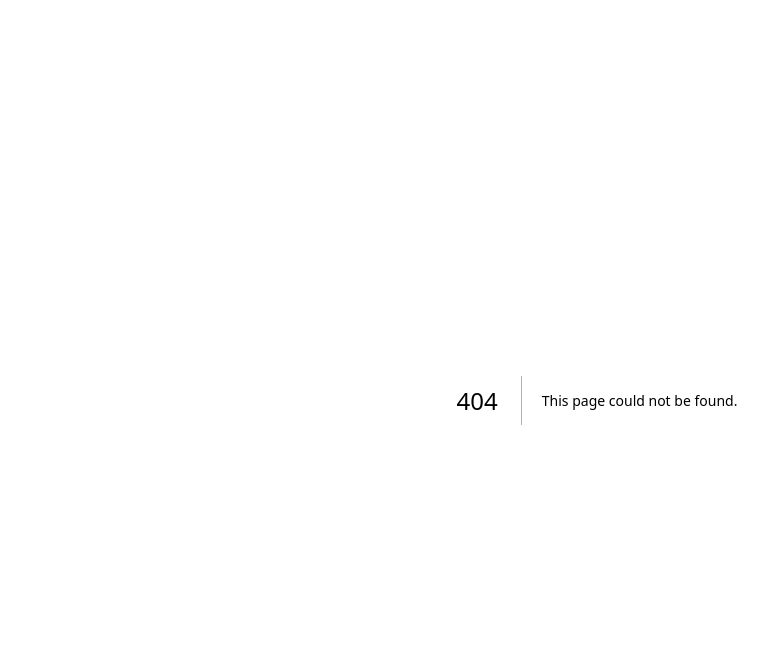
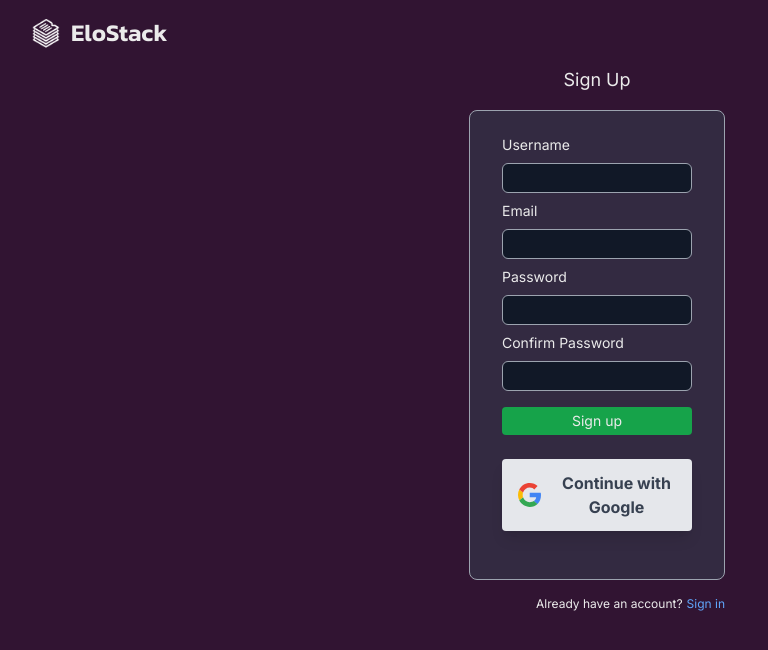
Before and after one commit to spaaacy/elostack, a Next.js app: page /signup in a window 1280 px wide. Before the commit this address had no page. Shown: the top 650 px of the page, without its empty margins (43-811 px from the left). Built offline with nearby package versions, Linux system fonts and the light colour scheme.

Commit message:
Adjusted auth pages

```diff
--- /dev/null
+++ b/app/(auth)/signin/page.jsx
@@ -0,0 +1,48 @@
+import NavBar from "@/components/NavBar";
+import Image from "next/image";
+import Link from "next/link";
+import React from "react";
+
+const Page = () => {
+  return (
+    <>
+      <NavBar />
+      <main>
+        <div className="flex flex-col w-1/2 lg:w-1/5 mx-auto">
+          <h1 className="text-lg mx-auto">Sign In</h1>
+          <form className="mt-4 px-8 py-6 rounded-lg bg-gray-700 bg-opacity-50 flex flex-col gap-2 border-gray-400 border-[1px]">
+            <label className="text-sm">Email</label>
+            <input
+              type="email"
+              className="rounded-md bg-gray-900 p-2 text-sm border-[1px] border-gray-400 focus:border-white focus:ring-0 focus:outline-none"
+            />
+            <label className="text-sm">Password</label>
+            <input
+              type="password"
+              className="rounded-md bg-gray-900 p-2 text-sm border-[1px] border-gray-400 focus:border-white focus:ring-0 focus:outline-none"
+            />
+            <button type="submit" className="text-sm rounded-full bg-green-600 py-2 mt-2 hover:bg-green-700">
+              Sign in
+            </button>
+            <hr className="border-0 h-[1px] bg-gray-400 my-2" />
+            <button
+              type="button"
+              className="text-sm gap-4 flex items-center justify-center bg-gray-200 hover:bg-gray-300 text-gray-700 font-bold py-2 rounded-full"
+            >
+              <Image src="/google.svg" alt="google_logo" width={20} height={20} />
+              <span>Continue with Google</span>
+            </button>
+          </form>
+          <p className="ml-auto mt-4 text-xs">
+            Don't have an account?
+            <Link href={"/signup"} className="ml-1 text-blue-400 hover:text-blue-500">
+              Sign up
+            </Link>
+          </p>
+        </div>
+      </main>
+    </>
+  );
+};
+
+export default Page;
--- /dev/null
+++ b/app/(auth)/signup/page.jsx
@@ -0,0 +1,57 @@
+import NavBar from "@/components/NavBar";
+import Image from "next/image";
+import Link from "next/link";
+import React from "react";
+
+const Page = () => {
+  return (
+    <>
+      <NavBar />
+      <main>
+        <div className="flex flex-col w-1/5 mx-auto">
+          <h1 className="text-lg mx-auto">Sign Up</h1>
+          <form className="mt-4 px-8 py-6 rounded-lg bg-gray-700 bg-opacity-50 flex flex-col gap-2 border-gray-400 border-[1px]">
+            <label className="text-sm">Username</label>
+            <input
+              type="text"
+              className="rounded-md bg-gray-900 p-1 text-sm border-[1px] border-gray-400 focus:border-white focus:ring-0 focus:outline-none"
+            />
+            <label className="text-sm">Email</label>
+            <input
+              type="email"
+              className="rounded-md bg-gray-900 p-1 text-sm border-[1px] border-gray-400 focus:border-white focus:ring-0 focus:outline-none"
+            />
+            <label className="text-sm">Password</label>
+            <input
+              type="password"
+              className="rounded-md bg-gray-900 p-1 text-sm border-[1px] border-gray-400 focus:border-white focus:ring-0 focus:outline-none"
+            />
+            <label className="text-sm">Confirm Password</label>
+            <input
+              type="password"
+              className="rounded-md bg-gray-900 p-1 text-sm border-[1px] border-gray-400 focus:border-white focus:ring-0 focus:outline-none"
+            />
+            <button type="submit" className="text-sm px-2 rounded bg-green-600 py-1 mt-2">
+              Sign up
+            </button>
+            <button
+              type="button"
+              className="mt-4 gap-4 flex items-center justify-center shadow-lg bg-gray-200 mb-6 hover:bg-gray-300 text-gray-700 font-bold py-3 px-4 rounded focus:outline-none focus:shadow-outline"
+            >
+              <Image src="/google.svg" alt="Google logo" width={23} height={23} />
+              <span>Continue with Google</span>
+            </button>
+          </form>
+          <p className="ml-auto mt-4 text-xs">
+            Already have an account?
+            <Link href={"/signin"} className="ml-1 text-blue-400 hover:text-blue-500">
+              Sign in
+            </Link>
+          </p>
+        </div>
+      </main>
+    </>
+  );
+};
+
+export default Page;
--- a/app/layout.jsx
+++ b/app/layout.jsx
@@ -1,7 +1,7 @@
-import { Roboto } from "next/font/google";
+import { Inter } from "next/font/google";
 import "@/styles/globals.css";
 
-const inter = Roboto({ subsets: ["latin"], weight: "400" });
+const inter = Inter({ subsets: ["latin"] });
 
 export const metadata = {
   title: "EloStack",
--- a/app/page.jsx
+++ b/app/page.jsx
@@ -4,14 +4,16 @@ import Link from "next/link";
 
 export default function Home() {
   return (
-    <main>
+    <>
       <NavBar />
-      <div className="flex flex-col justify-center items-center">
-        <p className="mx-auto text-lg">Site under construction! Join the community now.</p>
-        <Link className="mt-4" href={"https://discord.gg/QQwUVD57"}>
-          <Image src={"/discord.png"} alt="discord" width={40} height={40} />
-        </Link>
-      </div>
-    </main>
+      <main>
+        <div className="flex flex-col justify-center items-center mt-8">
+          <p className="mx-auto">Site under construction! Join the community now.</p>
+          <Link className="mt-4" href={"https://discord.gg/QQwUVD57"}>
+            <Image src={"/discord.png"} alt="discord" width={30} height={30} />
+          </Link>
+        </div>
+      </main>
+    </>
   );
 }
--- a/components/NavBar.jsx
+++ b/components/NavBar.jsx
@@ -1,16 +1,29 @@
+"use client";
+
 import Image from "next/image";
 import Link from "next/link";
 import { Kanit } from "next/font/google";
-
+import { usePathname } from "next/navigation";
 const kanit = Kanit({ subsets: ["latin"], weight: "600" });
 
 const NavBar = () => {
+  const pathname = usePathname();
+  const showSignIn = pathname !== "/signin" && pathname !== "/signup";
+
   return (
-    <nav className="px-10 py-2 flex items-center justify-start">
+    <nav className="px-16 py-2 flex items-center justify-start">
       <Link href={"/"} className={`${kanit.className} flex justify-center items-center text-2xl`}>
         <Image src={"/logo.png"} alt={"logo"} width={50} height={50} />
         EloStack
       </Link>
+      {showSignIn && (
+        <Link
+          href={"/signin"}
+          className="hover:bg-gray-600 hover:bg-opacity-50 text-gray-200 px-3 py-1 rounded-full ml-auto text-sm"
+        >
+          Sign In
+        </Link>
+      )}
     </nav>
   );
 };
--- a/styles/globals.css
+++ b/styles/globals.css
@@ -4,7 +4,7 @@
 
 @layer base {
   :root {
-    --foreground-rgb: 255, 255, 255;
+    --foreground-rgb: 235, 235, 235;
     --background-rgb: 49, 20, 50;
   }
 
--- a/tailwind.config.js
+++ b/tailwind.config.js
@@ -5,6 +5,12 @@ module.exports = {
     "./components/**/*.{js,ts,jsx,tsx,mdx}",
     "./app/**/*.{js,ts,jsx,tsx,mdx}",
   ],
-  theme: {},
+  theme: {
+    extend: {
+      colors: {
+        purpleprimary: "#311432",
+      },
+    },
+  },
   plugins: [],
 };
```
Also changed, not shown: public/google.svg (added).
